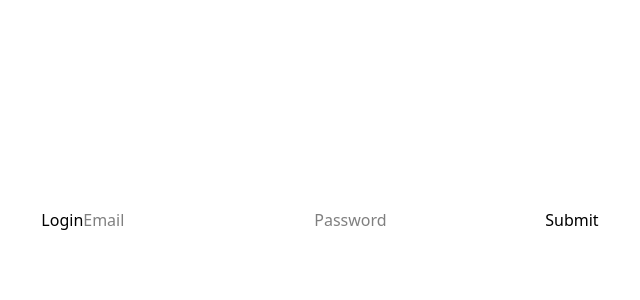
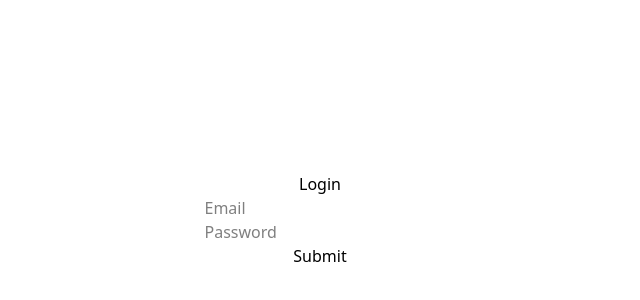
Before and after one commit to rokhomenko/homophones-trainer, a Vue app in the folder client/: page /auth/login in a window 1280 px wide. Shown: the part 180-480 px from the top of the page, without its empty margins (320-960 px from the left). Built offline with nearby package versions, Linux system fonts and the light colour scheme.

Commit message:
align auth layout

```diff
--- a/client/src/layouts/AuthLayout.vue
+++ b/client/src/layouts/AuthLayout.vue
@@ -1,15 +1,5 @@
 <template>
-  <div class="auth-layout">
+  <div class="flex flex-col items-center justify-center h-screen">
     <router-view />
   </div>
 </template>
-
-<style scoped>
-  .auth-layout {
-    display: flex;
-    align-items: center;
-    justify-content: center;
-    min-height: 100vh;
-    padding: 15px;
-  }
-</style>
```
